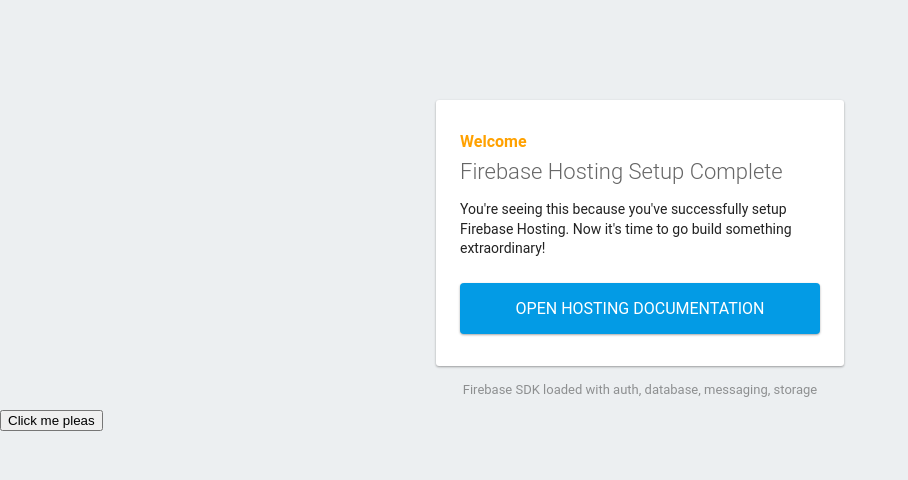
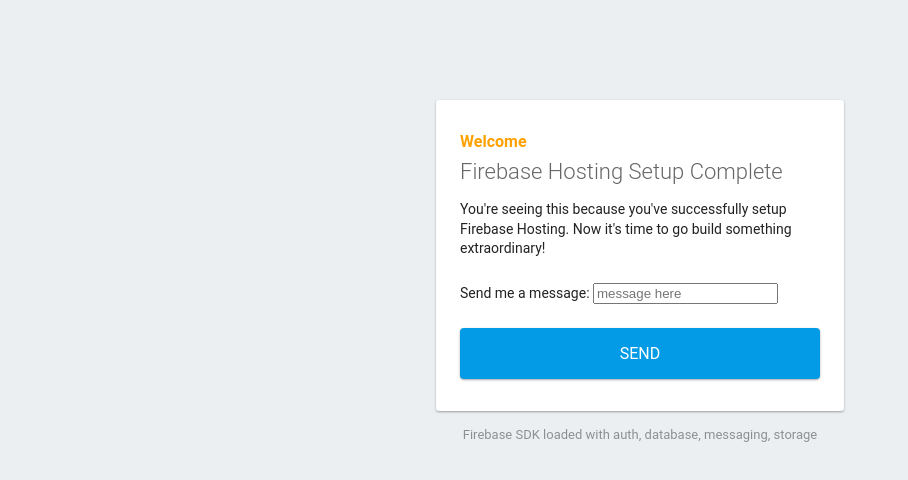
Before and after one commit to marcobueso/bravo-rpi, a plain HTML site: page y/index.html in a window 1280 px wide. Shown: the whole page, without its empty margins (0-908 px from the left). Drawn offline with Linux system fonts and the light colour scheme; some packages are replaced by stand-ins of ours.

Commit message:
Update index.html
Added button to index to send a message

```diff
--- a/y/index.html
+++ b/y/index.html
@@ -35,11 +35,25 @@
       <h2>Welcome</h2>
       <h1>Firebase Hosting Setup Complete</h1>
       <p>You're seeing this because you've successfully setup Firebase Hosting. Now it's time to go build something extraordinary!</p>
-      <a target="_blank" href="https://us-central1-bravo-rpi.cloudfunctions.net/addMessage?text= Clicked!">Open Hosting Documentation</a>
+
+      <p>
+        <label>Send me a message: </label>
+          <input type = "text"
+                 id = "userMessage"
+                 placeholder = "message here"
+                 maxLength = 140 />
+      </p>
+
+      <script type="text/javascript">
+        document.getElementById("userMessage").oninput = function() {
+          document.getElementById("sendMsg").href="https://us-central1-bravo-rpi.cloudfunctions.net/addMessage?text=".concat(document.getElementById("userMessage").value);
+          return false;
+        };
+      </script>
+
+      <a id="sendMsg" target="_blank" href="https://us-central1-bravo-rpi.cloudfunctions.net/addMessage?text=Clicked!">Send</a>
     </div>
     <p id="load">Firebase SDK Loading&hellip;</p>
-
-    <button onclick = "console.log("Hello World!");">Click me pleas</button>
 
     <script>
       document.addEventListener('DOMContentLoaded', function() {
```
